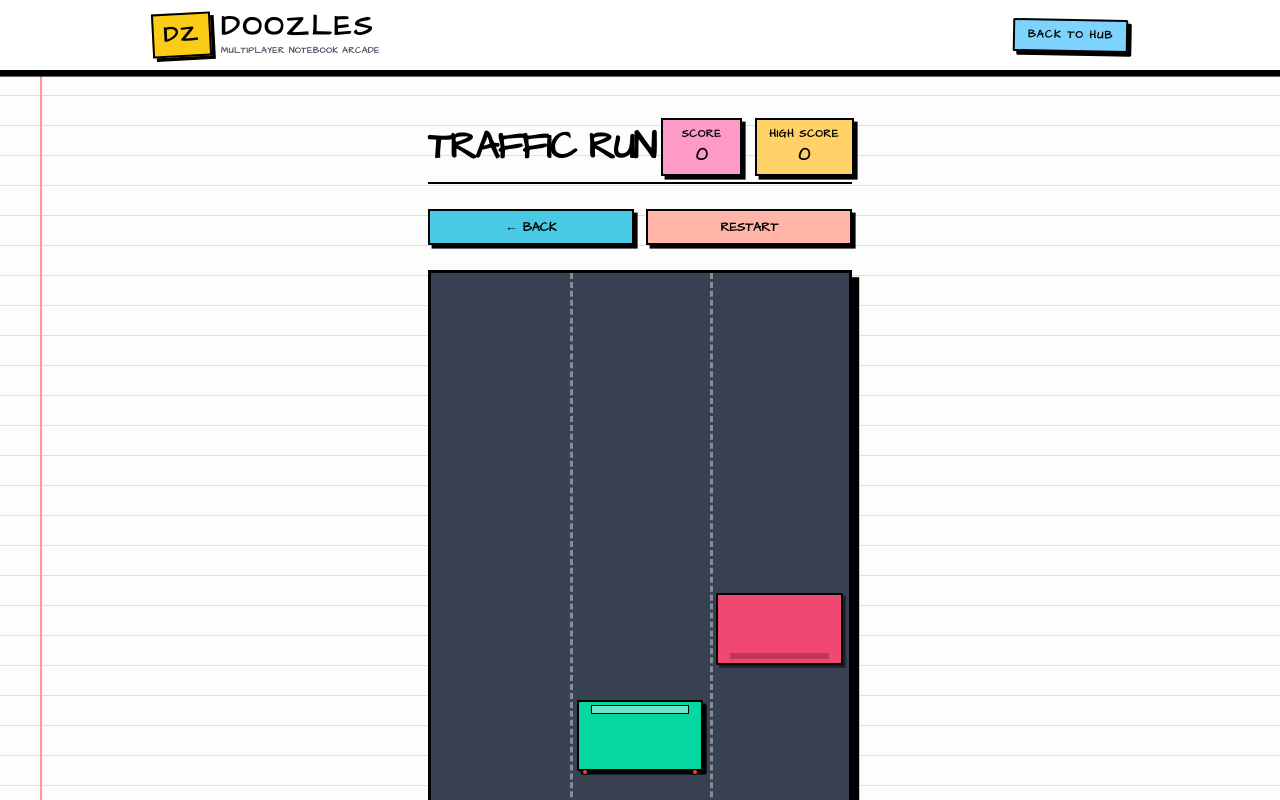
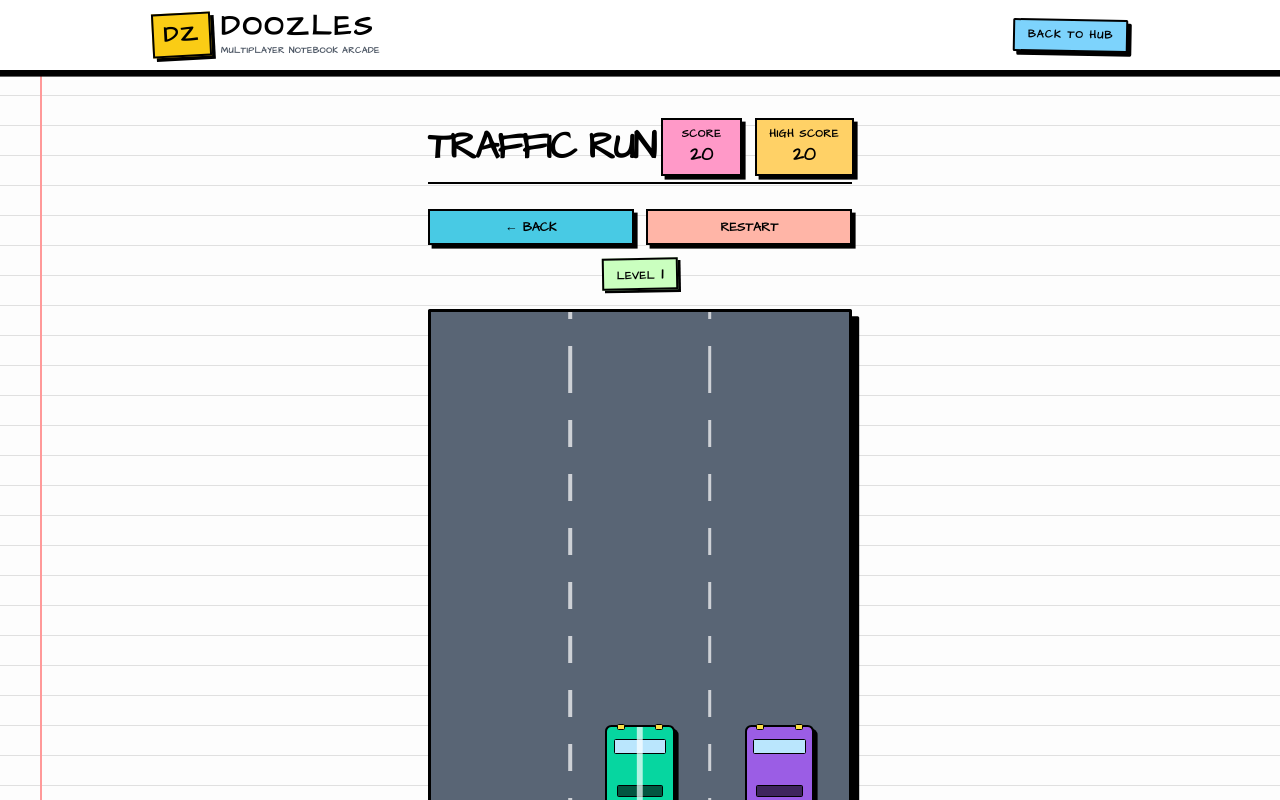
Before and after one commit to Bhavesh12y/POHAHUB, a React (Vite) app in the folder frontend/: page /games/traffic-run in a window 1280 px wide. Both pictures are taken after a click on the button "START". Shown: the top 800 px of the page. Built offline with nearby package versions, Linux system fonts and the light colour scheme; no server answers.

Commit message:
traffic added

```diff
--- a/frontend/src/games/traffic-run/TrafficRun.jsx
+++ b/frontend/src/games/traffic-run/TrafficRun.jsx
@@ -2,15 +2,91 @@ import React, { useState, useEffect, useCallback, useRef } from 'react';
 import { useNavigate } from 'react-router-dom';
 import { connectSocket, emitWithAck } from '../../lib/socket.js';
 
+// Helper to pick a random car color (Doozles Palette)
+const carColors = ['#ef476f', '#118ab2', '#ffd166', '#f78c6b', '#9b5de5', '#ff99c8'];
+const randomCarColor = () => carColors[Math.floor(Math.random() * carColors.length)];
+const shuffle = (arr) => [...arr].sort(() => Math.random() - 0.5);
+const rid = () => `${Date.now()}-${Math.random().toString(36).slice(2, 9)}`;
+
+// --- Chunky CSS Art (Fixed Vertical Orientation) ---
+function Vehicle({ color, isPlayer, isTruck }) {
+  return (
+    <div className="w-full h-full flex items-center justify-center py-[2%]">
+      {/* Constrained width (50%) to force a vertical rectangular shape */}
+      <div
+        className={`relative w-[50%] ${isTruck ? 'h-full' : 'h-[85%]'} border-[3px] border-black shadow-[4px_4px_0_0_#000] rounded-lg transition-transform`}
+        style={{ backgroundColor: color }}
+      >
+        {/* Windshield (Top) */}
+        <div className="absolute top-[15%] left-[10%] right-[10%] h-[20%] bg-sky-200 border-[2px] border-black rounded-sm"></div>
+
+        {/* Rear Window (Cars only, Bottom) */}
+        {!isTruck && (
+          <div className="absolute bottom-[10%] left-[15%] right-[15%] h-[15%] bg-black/60 border-[2px] border-black rounded-sm"></div>
+        )}
+
+        {/* Truck Cargo Details */}
+        {isTruck && (
+          <div className="absolute bottom-[5%] left-[10%] right-[10%] h-[50%] bg-black/20 border-[2px] border-black rounded-sm flex flex-col justify-evenly p-1">
+            <div className="w-full h-[2px] bg-black/30 rounded-full"></div>
+            <div className="w-full h-[2px] bg-black/30 rounded-full"></div>
+            <div className="w-full h-[2px] bg-black/30 rounded-full"></div>
+          </div>
+        )}
+
+        {/* Headlights (Top Edge) */}
+        <div className="absolute -top-[4px] left-[15%] w-2.5 h-2 bg-yellow-300 border-[2px] border-black rounded-sm"></div>
+        <div className="absolute -top-[4px] right-[15%] w-2.5 h-2 bg-yellow-300 border-[2px] border-black rounded-sm"></div>
+
+        {/* Taillights (Bottom Edge) */}
+        <div className="absolute -bottom-[4px] left-[15%] w-2.5 h-2 bg-red-500 border-[2px] border-black rounded-sm"></div>
+        <div className="absolute -bottom-[4px] right-[15%] w-2.5 h-2 bg-red-500 border-[2px] border-black rounded-sm"></div>
+
+        {/* Player Racing Stripe (Vertical Center) */}
+        {isPlayer && <div className="absolute inset-y-0 left-1/2 -translate-x-1/2 w-1.5 sm:w-2 bg-white/70"></div>}
+      </div>
+    </div>
+  );
+}
+
+function Cone() {
+  return (
+    <div className="w-full h-full flex items-center justify-center p-[10%]">
+      <div className="w-[45%] h-[70%] bg-[#ff7b00] border-[3px] border-black shadow-[3px_3px_0_0_#000] rounded-t-full relative">
+        <div className="absolute top-[30%] w-full h-[25%] bg-white border-y-[3px] border-black"></div>
+      </div>
+    </div>
+  );
+}
+
+function Barrier() {
+  return (
+    <div className="w-full h-full flex items-center justify-center p-[5%]">
+      <div className="w-[85%] h-[40%] bg-yellow-400 border-[3px] border-black shadow-[4px_4px_0_0_#000] rounded-sm relative overflow-hidden flex flex-col justify-center">
+        <div className="absolute inset-0 bg-[repeating-linear-gradient(45deg,#000,#000_10px,transparent_10px,transparent_20px)] opacity-80"></div>
+      </div>
+    </div>
+  );
+}
+
+function Obstacle({ obstacle }) {
+  switch (obstacle.type) {
+    case 'barrier': return <Barrier />;
+    case 'cone': return <Cone />;
+    case 'truck': return <Vehicle color={obstacle.color} isTruck={true} />;
+    default: return <Vehicle color={obstacle.color} isTruck={false} />;
+  }
+}
+
+// --- Main Game Component ---
 export default function TrafficRun() {
   const navigate = useNavigate();
 
   // Game State
   const [score, setScore] = useState(0);
+  const [level, setLevel] = useState(1);
   const [gameOver, setGameOver] = useState(false);
   const [gameStarted, setGameStarted] = useState(false);
-
-  // Player Lane: 0 (Left), 1 (Middle), 2 (Right)
   const [playerLane, setPlayerLane] = useState(1);
   const [obstacles, setObstacles] = useState([]);
 
@@ -18,28 +94,27 @@ export default function TrafficRun() {
   const [globalLeaderboard, setGlobalLeaderboard] = useState([]);
   const [hasSubmittedScore, setHasSubmittedScore] = useState(false);
   const playerName = localStorage.getItem('Doozles-player-name') || 'Player';
-
   const [localHighScore, setLocalHighScore] = useState(() => {
     const saved = localStorage.getItem('trafficrun-highScore');
     return saved !== null ? parseInt(saved, 10) : 0;
   });
 
-  // Refs for smooth animation loop without closure stale state
+  // Refs for animation loop
   const requestRef = useRef();
-  const speedRef = useRef(1.5); // Initial speed
+  const speedRef = useRef(2.5);
   const spawnTimerRef = useRef(0);
+  const gameStartTime = useRef(null);
+  const lastFrameTimeRef = useRef(null);
   const stateRef = useRef({ playerLane: 1, obstacles: [], score: 0, gameOver: false, gameStarted: false });
 
-  // Swipe logic
+  // Swipe state
   const [dragStart, setDragStart] = useState(null);
-  const minSwipeDistance = 30;
+  const minSwipeDistance = 25;
 
-  // Sync state to refs for the animation loop
   useEffect(() => {
     stateRef.current = { playerLane, obstacles, score, gameOver, gameStarted };
   }, [playerLane, obstacles, score, gameOver, gameStarted]);
 
-  // Handle local high score updates
   useEffect(() => {
     if (score > localHighScore) {
       setLocalHighScore(score);
@@ -47,7 +122,6 @@ export default function TrafficRun() {
     }
   }, [score, localHighScore]);
 
-  // -- FETCH AND SYNC LEADERBOARD --
   useEffect(() => {
     const s = connectSocket();
     const fetchLeaderboard = () => {
@@ -56,9 +130,7 @@ export default function TrafficRun() {
       });
     };
 
-    const handleLeaderboardUpdate = (newLeaderboard) => {
-      setGlobalLeaderboard(newLeaderboard);
-    };
+    const handleLeaderboardUpdate = (newLeaderboard) => setGlobalLeaderboard(newLeaderboard);
 
     s.on('leaderboard:update:traffic-run', handleLeaderboardUpdate);
     if (s.connected) fetchLeaderboard();
@@ -70,84 +142,131 @@ export default function TrafficRun() {
     };
   }, []);
 
-  // -- SUBMIT SCORE ON GAME OVER --
   useEffect(() => {
     if (gameOver && !hasSubmittedScore && score > 0) {
       setHasSubmittedScore(true);
-      emitWithAck('leaderboard:submit', {
-        gameId: 'traffic-run',
-        name: playerName,
-        score: score
-      });
+      emitWithAck('leaderboard:submit', { gameId: 'traffic-run', name: playerName, score: score });
     }
   }, [gameOver, hasSubmittedScore, score, playerName]);
 
-  // Prevent accidental navigation
   useEffect(() => {
     const handleBeforeUnload = (e) => {
-      if(gameStarted && !gameOver) {
+      if (gameStarted && !gameOver) {
         e.preventDefault();
         e.returnValue = '';
       }
     };
-    window.addEventListener("beforeunload", handleBeforeUnload);
-    return () => window.removeEventListener("beforeunload", handleBeforeUnload);
+    window.addEventListener('beforeunload', handleBeforeUnload);
+    return () => window.removeEventListener('beforeunload', handleBeforeUnload);
   }, [gameStarted, gameOver]);
 
-  // -- GAME ENGINE / LOOP --
-  const updateGame = useCallback(() => {
+  // --- GAME ENGINE ---
+  const updateGame = useCallback((timestamp) => {
     if (!stateRef.current.gameStarted || stateRef.current.gameOver) return;
+    if (!gameStartTime.current) return;
+
+    if (lastFrameTimeRef.current == null) lastFrameTimeRef.current = timestamp;
+    const deltaMs = timestamp - lastFrameTimeRef.current;
+    lastFrameTimeRef.current = timestamp;
+    const frameFactor = Math.min(3, deltaMs / (1000 / 60));
+
+    // Fast Leveling: Level up every 8 seconds
+    const elapsedSec = (Date.now() - gameStartTime.current) / 1000;
+    const diffLevel = Math.min(15, Math.floor(elapsedSec / 8) + 1);
+
+    // Speed scales aggressively
+    const maxSpeed = 4.0 + diffLevel * 0.5;
+    const spawnThreshold = Math.max(12, 45 - diffLevel * 2);
+
+    setLevel((prev) => (prev !== diffLevel ? diffLevel : prev));
 
     let currentObs = [...stateRef.current.obstacles];
     let newScore = stateRef.current.score;
     let hit = false;
 
-    // Move obstacles
-    currentObs = currentObs.map(ob => ({
+    // Move everything down
+    currentObs = currentObs.map((ob) => ({
       ...ob,
-      y: ob.y + speedRef.current
+      y: ob.y + speedRef.current * frameFactor,
     }));
 
-    // Collision Check (Player is at y: 80 to 95)
-    currentObs.forEach(ob => {
-      if (
+    // --- ACCURATE COLLISION DETECTION ---
+    // Player visual bounds: Starts at ~74%, Ends at ~87%
+    const playerHitboxTop = 75;
+    const playerHitboxBottom = 86;
+
+    currentObs.forEach((ob) => {
+      // Trim a few percent off the obstacle to make swiping feel fair
+      const obHitboxTop = ob.y + 2;
+      const obHitboxBottom = (ob.y + ob.height) - 2;
+
+      const overlapping =
         ob.lane === stateRef.current.playerLane &&
-        ob.y + 15 > 80 && // Obstacle bottom edge passes player top edge
-        ob.y < 95         // Obstacle top edge hasn't passed player bottom edge
-      ) {
-        hit = true;
-      }
+        obHitboxBottom > playerHitboxTop &&
+        obHitboxTop < playerHitboxBottom;
+
+      if (overlapping) hit = true;
     });
 
     if (hit) {
       setGameOver(true);
-      return; // Stop loop
+      return;
     }
 
-    // Score points and remove passed obstacles
-    const passedObs = currentObs.filter(ob => ob.y > 100);
+    // Score points for passed obstacles
+    const passedObs = currentObs.filter((ob) => ob.y > 100);
     if (passedObs.length > 0) {
       newScore += passedObs.length * 10;
-      setScore(newScore);
-      // Increase speed slightly every time we score
-      speedRef.current = Math.min(speedRef.current + 0.05, 4.5);
+      speedRef.current += passedObs.length * 0.03; // accelerate per dodge
+      speedRef.current = Math.min(speedRef.current, maxSpeed);
     }
-    currentObs = currentObs.filter(ob => ob.y <= 100);
 
-    // Spawning Logic
-    spawnTimerRef.current += 1;
-    // Spawn rate speeds up as game goes on
-    const spawnThreshold = Math.max(30, 100 - (speedRef.current * 10));
+    if (newScore !== stateRef.current.score) setScore(newScore);
+    currentObs = currentObs.filter((ob) => ob.y <= 100);
 
+    // Spawning logic (No Coins)
+    spawnTimerRef.current += frameFactor;
     if (spawnTimerRef.current > spawnThreshold) {
       spawnTimerRef.current = 0;
-      // 30% chance for a 2-car blockade, otherwise 1 car
-      const numCars = Math.random() > 0.7 ? 2 : 1;
-      let lanes = [0, 1, 2].sort(() => 0.5 - Math.random()).slice(0, numCars);
 
-      lanes.forEach(lane => {
-        currentObs.push({ id: Math.random().toString(), lane, y: -20 });
+      const barrierProb = diffLevel >= 3 ? Math.min(0.4, 0.1 + (diffLevel - 3) * 0.05) : 0;
+      const truckProb = diffLevel >= 2 ? 0.25 : 0;
+      let barrierLane = -1;
+      let extraCars = 0;
+      let useTruck = false;
+
+      if (Math.random() < barrierProb) {
+        barrierLane = Math.floor(Math.random() * 3);
+        if (Math.random() < 0.6) extraCars = 1;
+      } else {
+        extraCars = diffLevel < 2 ? 1 : Math.random() < 0.4 ? 2 : 1;
+        useTruck = Math.random() < truckProb;
+      }
+
+      if (barrierLane >= 0) {
+        currentObs.push({ id: rid(), lane: barrierLane, y: -20, type: 'barrier', height: 18 });
+        if (extraCars > 0) {
+          const otherLanes = [0, 1, 2].filter((l) => l !== barrierLane);
+          shuffle(otherLanes).slice(0, extraCars).forEach((l) => {
+            const isCone = diffLevel >= 2 && Math.random() < 0.3;
+            currentObs.push(isCone
+              ? { id: rid(), lane: l, y: -20, type: 'cone', height: 12 }
+              : { id: rid(), lane: l, y: -20, type: 'car', height: 18, color: randomCarColor() });
           });
+        }
+      } else {
+        const lanes = shuffle([0, 1, 2]).slice(0, extraCars);
+        lanes.forEach((l, idx) => {
+          if (useTruck && idx === 0) {
+            currentObs.push({ id: rid(), lane: l, y: -28, type: 'truck', height: 26, color: randomCarColor() });
+          } else {
+            const isCone = diffLevel >= 2 && Math.random() < 0.2;
+            currentObs.push(isCone
+              ? { id: rid(), lane: l, y: -20, type: 'cone', height: 12 }
+              : { id: rid(), lane: l, y: -20, type: 'car', height: 18, color: randomCarColor() });
+          }
+        });
+      }
     }
 
     setObstacles(currentObs);
@@ -156,25 +275,19 @@ export default function TrafficRun() {
 
   useEffect(() => {
     if (gameStarted && !gameOver) {
+      lastFrameTimeRef.current = null;
       requestRef.current = requestAnimationFrame(updateGame);
     }
     return () => cancelAnimationFrame(requestRef.current);
   }, [gameStarted, gameOver, updateGame]);
 
-  // -- CONTROLS --
-  const moveLeft = useCallback(() => {
-    setPlayerLane(prev => Math.max(0, prev - 1));
-  }, []);
-
-  const moveRight = useCallback(() => {
-    setPlayerLane(prev => Math.min(2, prev + 1));
-  }, []);
+  const moveLeft = useCallback(() => setPlayerLane((prev) => Math.max(0, prev - 1)), []);
+  const moveRight = useCallback(() => setPlayerLane((prev) => Math.min(2, prev + 1)), []);
 
   useEffect(() => {
     const handleKeyDown = (e) => {
       if (['ArrowLeft', 'ArrowRight', 'a', 'd'].includes(e.key)) e.preventDefault();
       if (!gameStarted || gameOver) return;
-
       if (e.key === 'ArrowLeft' || e.key.toLowerCase() === 'a') moveLeft();
       if (e.key === 'ArrowRight' || e.key.toLowerCase() === 'd') moveRight();
     };
@@ -199,22 +312,36 @@ export default function TrafficRun() {
   const startNewGame = () => {
     setObstacles([]);
     setScore(0);
+    setLevel(1);
     setPlayerLane(1);
     setGameOver(false);
     setHasSubmittedScore(false);
-    speedRef.current = 1.0;
+    speedRef.current = 2.5;
     spawnTimerRef.current = 0;
+    lastFrameTimeRef.current = null;
+    gameStartTime.current = Date.now();
     setGameStarted(true);
   };
 
   return (
     <div className="flex flex-col items-center justify-center min-h-screen font-[var(--font-family,'Comic_Sans_MS',cursive)] bg-transparent overflow-hidden py-10">
+      <style>{`
+        @keyframes roadDash {
+          from { background-position-y: 0px; }
+          to { background-position-y: 60px; }
+        }
+        .road-lane-divider {
+          background-image: repeating-linear-gradient(to bottom, rgba(255,255,255,0.7) 0 30px, transparent 30px 60px);
+          animation: roadDash 0.2s linear infinite;
+        }
+        .road-lane-divider.paused {
+          animation-play-state: paused;
+        }
+      `}</style>
       <div className="w-full max-w-[500px] p-2 sm:p-4">
-
         {/* Header */}
         <div className="flex flex-row justify-between items-center mb-2 sm:mb-8 border-b-[3px] border-black pb-2 gap-2">
           <h1 className="text-3xl sm:text-5xl font-black text-black tracking-tighter uppercase shrink-0">Traffic Run</h1>
-
           <div className="flex gap-2 sm:gap-4 shrink-0">
             <div className="bg-[#ff99c8] border-[3px] border-black shadow-[2px_2px_0_0_#000] sm:shadow-[4px_4px_0_0_#000] px-2 sm:px-4 py-1 sm:py-2 text-black text-center min-w-[70px] sm:min-w-[90px]">
               <div className="text-[10px] sm:text-sm uppercase font-bold tracking-wider">Score</div>
@@ -228,7 +355,7 @@ export default function TrafficRun() {
         </div>
 
         {/* Controls Header */}
-        <div className="flex justify-between items-center mb-4 sm:mb-8 gap-4">
+        <div className="flex justify-between items-center mb-2 sm:mb-4 gap-4">
           <button
             onClick={() => navigate('/single-player')}
             className="flex-1 bg-[#48cae4] border-[3px] border-black shadow-[4px_4px_0_0_#000] active:shadow-[0_0_0_0_#000] active:translate-y-[4px] active:translate-x-[4px] hover:-translate-y-1 hover:shadow-[6px_6px_0_0_#000] transition-all text-black font-bold py-2 px-2 sm:px-4 text-sm sm:text-base uppercase cursor-pointer"
@@ -243,16 +370,24 @@ export default function TrafficRun() {
           </button>
         </div>
 
-        {/* Game Container */}
+        {/* Level indicator */}
+        <div className="flex justify-center mb-4 sm:mb-6">
+          <div className="bg-[#caffbf] border-[3px] border-black shadow-[3px_3px_0_0_#000] px-4 py-1 text-black text-center inline-block -rotate-1">
+            <span className="text-[10px] sm:text-sm uppercase font-bold tracking-wider mr-2">Level</span>
+            <span className="text-base sm:text-xl font-black">{level}</span>
+          </div>
+        </div>
+
+        {/* Game Canvas */}
         <div
-          className="bg-gray-700 border-[4px] border-black shadow-[6px_6px_0_0_#000] sm:shadow-[8px_8px_0_0_#000] touch-none select-none relative cursor-grab active:cursor-grabbing mx-auto w-full aspect-[3/4] overflow-hidden"
+          className="bg-[#596575] border-[4px] border-black shadow-[6px_6px_0_0_#000] sm:shadow-[8px_8px_0_0_#000] touch-none select-none relative cursor-grab active:cursor-grabbing mx-auto w-full aspect-[3/4] overflow-hidden rounded-sm"
           onPointerDown={handlePointerDown}
           onPointerUp={handlePointerUp}
           onPointerCancel={handlePointerUp}
         >
-          {/* Lane Dividers */}
-          <div className="absolute top-0 bottom-0 left-1/3 w-0 border-l-[4px] border-dashed border-white/40"></div>
-          <div className="absolute top-0 bottom-0 left-2/3 w-0 border-l-[4px] border-dashed border-white/40"></div>
+          {/* Lane dividers */}
+          <div className={`road-lane-divider absolute top-0 bottom-0 left-1/3 w-[4px] -translate-x-1/2 ${gameStarted && !gameOver ? '' : 'paused'}`}></div>
+          <div className={`road-lane-divider absolute top-0 bottom-0 left-2/3 w-[4px] -translate-x-1/2 ${gameStarted && !gameOver ? '' : 'paused'}`}></div>
 
           {!gameStarted && !gameOver && (
             <div className="absolute inset-0 bg-white/60 backdrop-blur-sm z-20 flex items-center justify-center">
@@ -281,42 +416,40 @@ export default function TrafficRun() {
           )}
 
           {/* Obstacles */}
-          {obstacles.map(ob => (
+          {obstacles.map((ob) => (
             <div
               key={ob.id}
-              className="absolute w-1/3 p-2 transition-none"
-              style={{ left: `${ob.lane * 33.33}%`, top: `${ob.y}%`, height: '15%' }}
+              className="absolute transition-none"
+              style={{
+                left: `${ob.lane * 33.33}%`,
+                top: `${ob.y}%`,
+                width: '33.33%',
+                height: `${ob.height}%`,
+              }}
             >
-              <div className="w-full h-full bg-[#ef476f] border-[3px] border-black shadow-[3px_3px_0_0_rgba(0,0,0,0.5)] rounded-sm relative">
-                 <div className="absolute bottom-1 w-[80%] left-[10%] h-2 bg-black/20"></div> {/* Windshield detail */}
-              </div>
+              <Obstacle obstacle={ob} />
             </div>
           ))}
 
           {/* Player Car */}
           <div
-            className="absolute w-1/3 p-2 bottom-[10%] h-[15%] transition-all duration-150 ease-out z-10"
-            style={{ left: `${playerLane * 33.33}%` }}
+            className="absolute bottom-[10%] transition-all duration-150 ease-out z-10"
+            style={{ left: `${playerLane * 33.33}%`, width: '33.33%', height: '18%' }}
           >
-            <div className="w-full h-full bg-[#06d6a0] border-[3px] border-black shadow-[4px_4px_0_0_#000] rounded-sm relative">
-                <div className="absolute top-1 w-[80%] left-[10%] h-3 bg-white/40 border-[2px] border-black"></div> {/* Windshield detail */}
-                <div className="absolute -bottom-2 left-1 w-2 h-2 bg-red-500 rounded-full border-[1px] border-black"></div>{/* taillight */}
-                <div className="absolute -bottom-2 right-1 w-2 h-2 bg-red-500 rounded-full border-[1px] border-black"></div>{/* taillight */}
-            </div>
+            <Vehicle color="#06d6a0" isPlayer={true} isTruck={false} />
           </div>
         </div>
 
-        {/* Footer text */}
+        {/* Footer */}
         <p className="mt-4 mb-8 text-black text-center px-4 font-bold uppercase tracking-wider text-[11px] sm:text-base bg-[#fcf6bd] border-[3px] border-black p-2 sm:p-3 shadow-[4px_4px_0_0_#000] transform rotate-1">
-          Use A/D, Left/Right Arrows, or Swipe to dodge!
+          A/D, Arrows, or Swipe! Dodge cars, trucks & barriers!
         </p>
 
-        {/* --- GLOBAL TOP 3 LEADERBOARD --- */}
+        {/* Global Leaderboard */}
         <div className="bg-white border-[4px] border-black shadow-[6px_6px_0_0_#000] p-4 sm:p-6 w-full transform -rotate-1">
           <h3 className="text-xl sm:text-2xl font-black uppercase text-black mb-4 flex items-center justify-between">
             <span>Global Top 3</span>
           </h3>
-
           {globalLeaderboard.length === 0 ? (
             <div className="bg-gray-100 border-[3px] border-dashed border-gray-400 p-4 text-center">
               <p className="font-bold text-gray-500 uppercase tracking-widest">No scores yet. Take the crown!</p>
@@ -326,7 +459,6 @@ export default function TrafficRun() {
               {globalLeaderboard.map((entry, idx) => {
                 const rankColors = ['bg-[#ffd166]', 'bg-[#d0f4de]', 'bg-[#ffb5a7]'];
                 const bgColor = rankColors[idx] || 'bg-white';
-
                 return (
                   <li
                     key={entry.id || idx}
@@ -336,20 +468,15 @@ export default function TrafficRun() {
                       <span className="text-lg sm:text-xl font-black bg-white border-[2px] border-black rounded-full w-8 h-8 sm:w-10 sm:h-10 flex items-center justify-center shadow-[2px_2px_0_0_#000]">
                         #{idx + 1}
                       </span>
-                      <span className="font-black uppercase text-base sm:text-lg tracking-wider">
-                        {entry.name}
-                      </span>
+                      <span className="font-black uppercase text-base sm:text-lg tracking-wider">{entry.name}</span>
                     </div>
-                    <span className="font-black text-xl sm:text-2xl">
-                      {entry.score}
-                    </span>
+                    <span className="font-black text-xl sm:text-2xl">{entry.score}</span>
                   </li>
                 );
               })}
             </ul>
           )}
         </div>
-
       </div>
     </div>
   );
```
Lines whose indentation alone changed are shown as unchanged.
